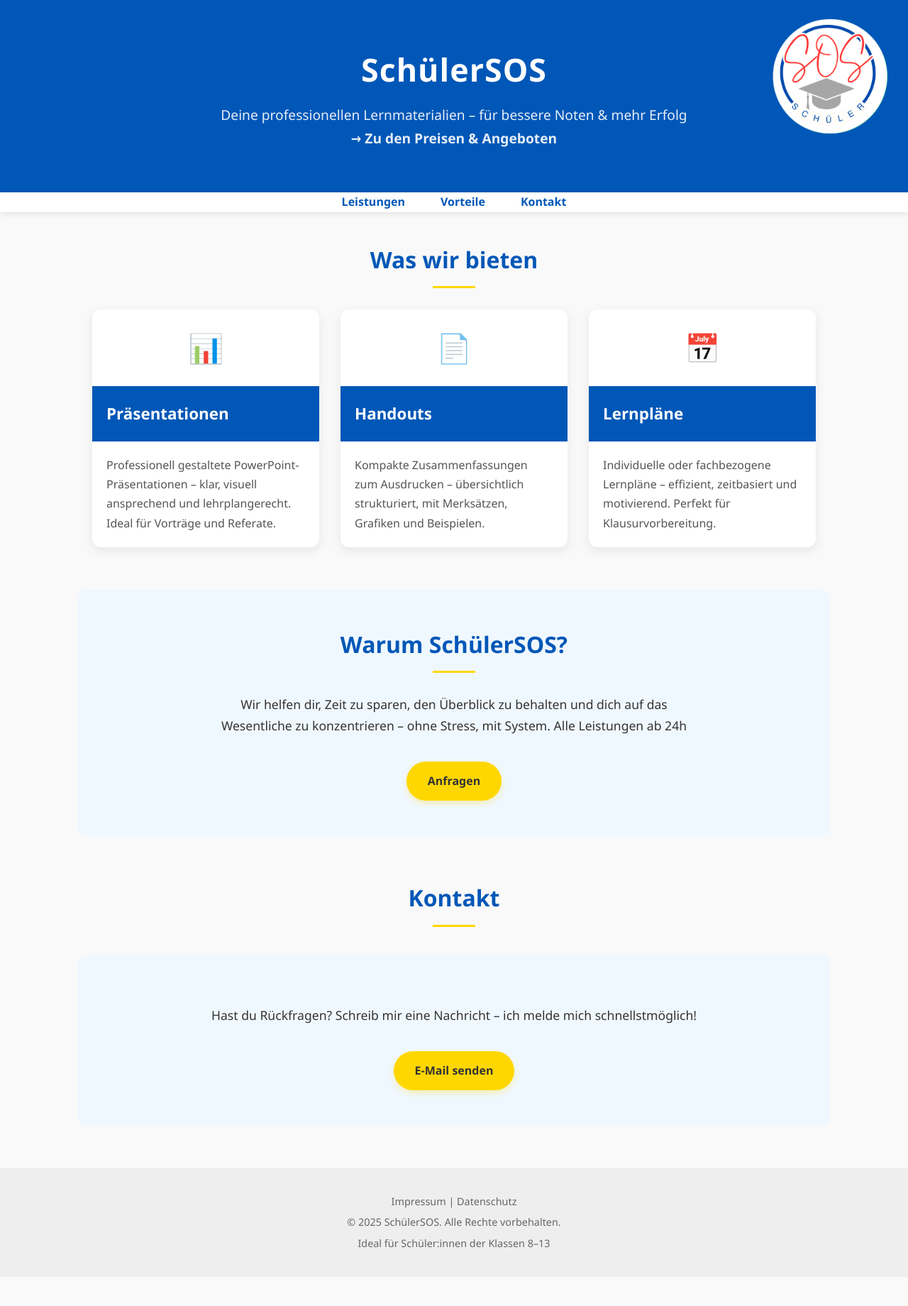
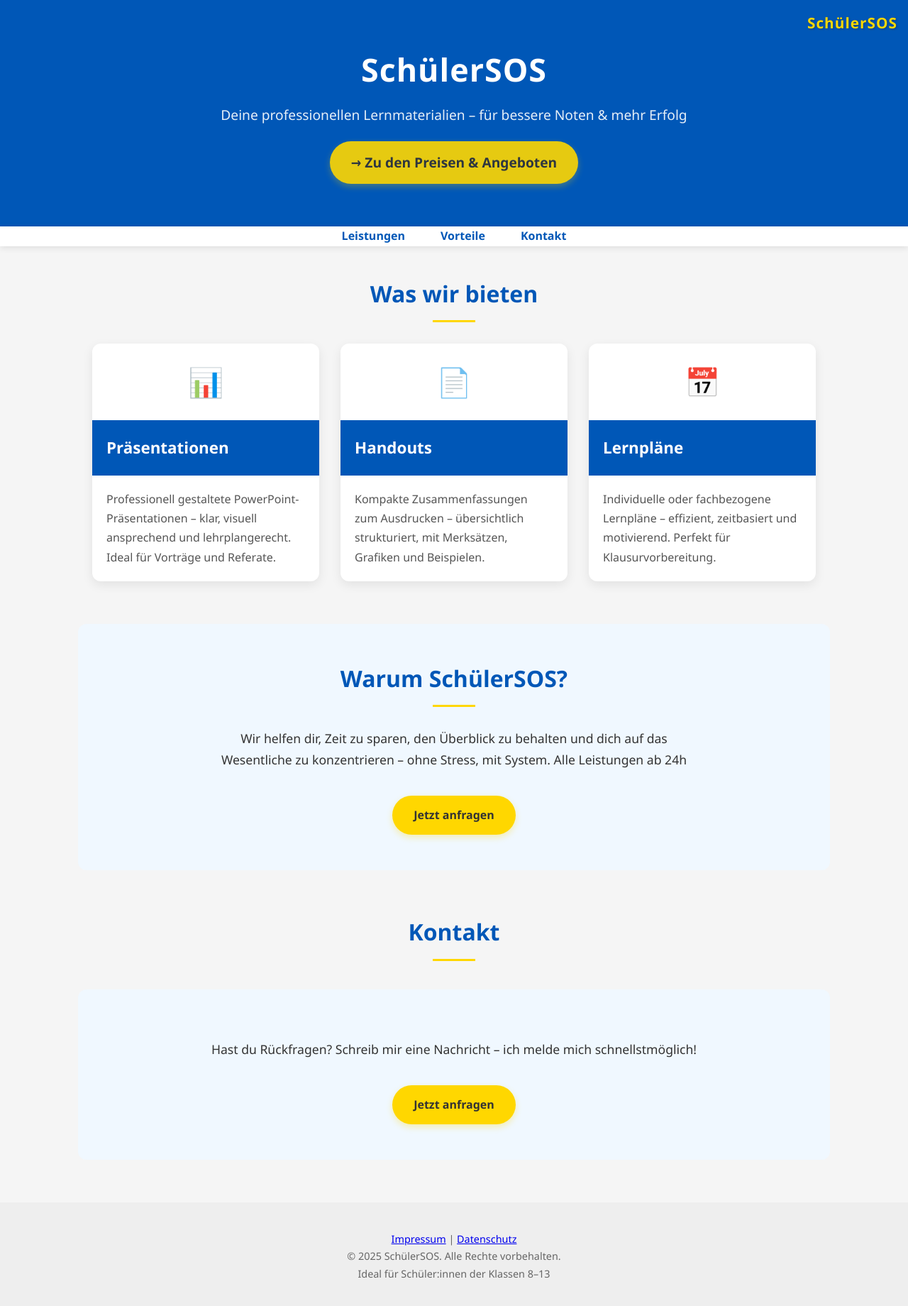
Before and after one commit to pa-sch22/SchuelerSOS, a plain HTML site: page index.html in a window 1280 px wide. Shown: the whole page at 71% size. Before the commit the page ends 1799 px from the top, so only its background shows below. Drawn offline with Linux system fonts and the light colour scheme.

Commit message:
Update index.html

```diff
--- a/index.html
+++ b/index.html
@@ -16,20 +16,30 @@
 
         body {
             font-family: 'Segoe UI', Tahoma, Geneva, Verdana, sans-serif;
-            background-color: #f9f9f9;
+            background-color: #f5f5f5; /* Hellgrau wie gewünscht */
             color: #333;
             line-height: 1.7;
-            padding: 0;
-            margin: 0;
         }
 
-        /* Header */
+        /* Header mit Logo oben rechts */
         header {
-            background: #0057b7; /* Starkes Blau – Vertrauen */
+            background: #0057b7;
             color: white;
             text-align: center;
             padding: 60px 20px;
             position: relative;
+        }
+
+        /* Logo oben rechts */
+        .logo {
+            position: absolute;
+            top: 15px;
+            right: 15px;
+            font-weight: bold;
+            color: #ffd700;
+            font-size: 1.3rem;
+            letter-spacing: 1px;
+            text-shadow: 1px 1px 3px rgba(0,0,0,0.3);
         }
 
         header h1 {
@@ -48,7 +58,7 @@
         /* Navigation */
         nav {
             background: white;
-            box-shadow: 0 2px 10px rgba(0, 0, 0, 0.1);
+            box-shadow: 0 2px 10px rgba(0,0,0,0.1);
             position: sticky;
             top: 0;
             z-index: 100;
@@ -58,6 +68,7 @@
             display: flex;
             justify-content: center;
             list-style: none;
+            flex-wrap: wrap;
         }
 
         nav a {
@@ -107,21 +118,20 @@
             flex-wrap: wrap;
             gap: 30px;
             justify-content: center;
-
         }
 
         .service-card {
             background: white;
             border-radius: 12px;
             overflow: hidden;
-            box-shadow: 0 5px 15px rgba(0, 0, 0, 0.08);
+            box-shadow: 0 5px 15px rgba(0,0,0,0.08);
             width: 320px;
             transition: transform 0.3s ease, box-shadow 0.3s ease;
         }
 
         .service-card:hover {
             transform: translateY(-10px);
-            box-shadow: 0 12px 20px rgba(0, 0, 0, 0.15);
+            box-shadow: 0 12px 20px rgba(0,0,0,0.15);
         }
 
         .service-card h3 {
@@ -181,21 +191,21 @@
             transform: scale(1.05);
         }
 
-        /* Footer */
+        /* Footer zentriert & hellgrau */
         footer {
             text-align: center;
-            padding: 30px 20px;
+            padding: 40px 20px;
             color: #666;
-            font-size: 0.9rem;
             background: #eee;
             margin-top: 60px;
+            font-size: 0.9rem;
         }
 
-        footer p {
-            margin: 5px 0;
+        .footer-container {
+            text-align: center;
         }
 
-        /* Responsive Design */
+        /* RESPONSIVE DESIGN */
         @media (max-width: 768px) {
             header h1 {
                 font-size: 2.2rem;
@@ -206,35 +216,46 @@
             }
             nav a {
                 display: block;
+                padding: 12px;
             }
             .service-card {
                 width: 100%;
+            }
+            .logo {
+                font-size: 1.1rem;
+                top: 10px;
+                right: 10px;
+            }
+        }
+
+        @media (max-width: 480px) {
+            header {
+                padding: 50px 15px;
+            }
+            header h1 {
+                font-size: 1.9rem;
+            }
+            main {
+                padding: 0 15px;
+            }
+            .cta {
+                padding: 40px 15px;
+            }
+            footer {
+                padding: 30px 15px;
+                font-size: 0.85rem;
             }
         }
     </style>
 </head>
 <body>
 
-
-    <!-- Header mit Bild-Logo oben rechts -->
-<header style="background: #0057b7; /* Starkes Blau – Vertrauen */; color: white; text-align: center; padding: 60px 20px; position: relative;">
-
-    <!-- Bild-Logo oben rechts -->
-    <div style="
-        position: absolute;
-        top: 15px;
-        right: 15px;">
-        <img src="logo.png" style="
-            height: 200px;
-            border-radius: 8px;
-	 box-shadow: 0 0px 00px rgba(0,0,0,0.2);">
-
-    </div>
-
-    <!-- Überschrift bleibt zentriert -->
+    <!-- Header -->
+    <header>
+        <div class="logo">SchülerSOS</div>
         <h1>SchülerSOS</h1>
         <p>Deine professionellen Lernmaterialien – für bessere Noten & mehr Erfolg</p>
-    <p><a href="leistungen.html" style="color: #ffffff; font-weight: bold; text-decoration: none;">→ Zu den Preisen & Angeboten</a></p>
+        <p><a href="leistungen.html" class="btn" style="margin-top: 20px;">→ Zu den Preisen & Angeboten</a></p>
     </header>
 
     <!-- Navigation -->
@@ -283,7 +304,8 @@
             <div class="cta">
                 <h2>Warum SchülerSOS?</h2>
                 <p>Wir helfen dir, Zeit zu sparen, den Überblick zu behalten und dich auf das Wesentliche zu konzentrieren – ohne Stress, mit System. Alle Leistungen ab 24h</p>
-                <a href="anfrage.html" class="btn">Anfragen</a>            </div>
+                <a href="#kontakt" class="btn">Jetzt anfragen</a>
+            </div>
         </section>
 
         <!-- Kontakt -->
@@ -291,7 +313,7 @@
             <h2>Kontakt</h2>
             <div class="cta">
                 <p>Hast du Rückfragen? Schreib mir eine Nachricht – ich melde mich schnellstmöglich!</p>
-                <a href="mailto:info@schuelersos.de" class="btn">E-Mail senden</a>
+                <a href="anfrage.html" class="btn">Jetzt anfragen</a>
             </div>
         </section>
 
@@ -299,12 +321,11 @@
 
     <!-- Footer -->
     <footer>
-    <p>
-        <a href="impressum.html" style="color: #666; text-decoration: none;">Impressum</a> |
-        <a href="datenschutz.html" style="color: #666; text-decoration: none;">Datenschutz</a>
-    </p>
+        <div class="footer-container">
+            <p><a href="impressum.html">Impressum</a> | <a href="datenschutz.html">Datenschutz</a></p>
             <p>&copy; 2025 SchülerSOS. Alle Rechte vorbehalten.</p>
             <p>Ideal für Schüler:innen der Klassen 8–13</p>
+        </div>
     </footer>
 
 </body>
```
Lines whose indentation alone changed are shown as unchanged.
